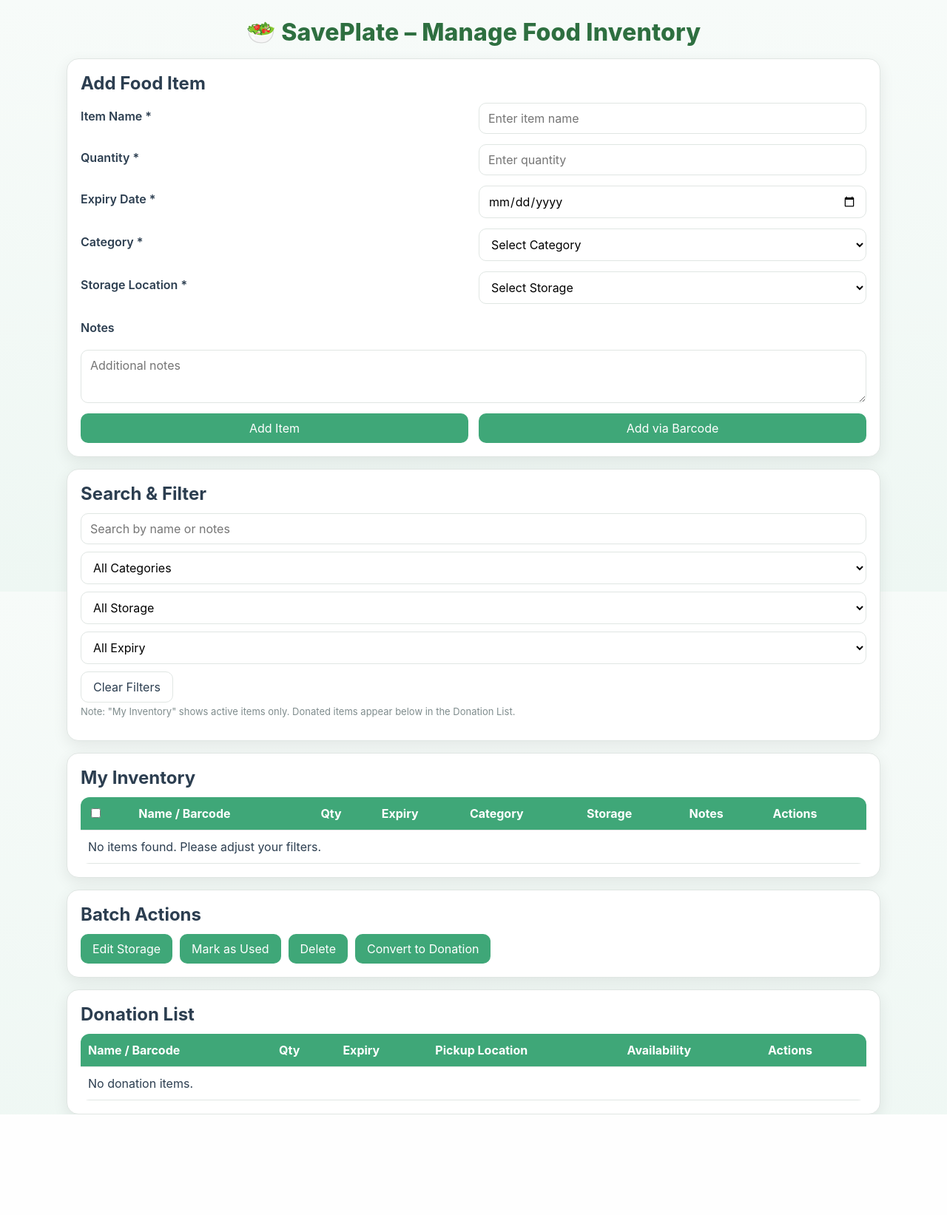
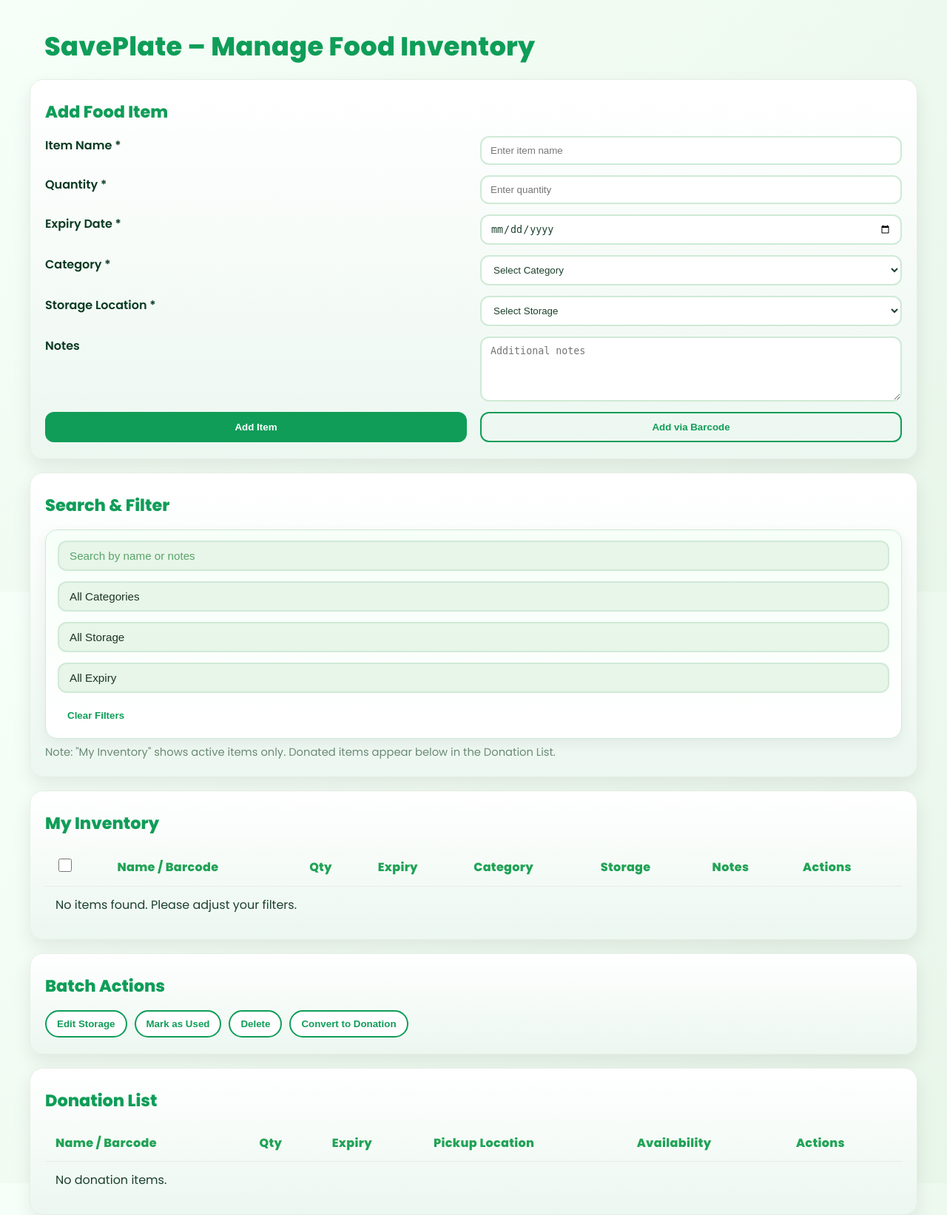
Before and after one commit to 1808723992/BIT216-Assignment-ZeoWaste, a PHP site: the page made by Manage Food Inventory_GUO.html in a window 1280 px wide. Shown: the whole page at 74% size. Before the commit the page ends 1507 px from the top, so only its background shows below. Run offline with PHP 8.4, Linux system fonts and the light colour scheme.

Commit message:
newwwwwwwwww
newwwwwwwwww

```diff
--- a/Manage Food Inventory_GUO.css
+++ b/Manage Food Inventory_GUO.css
@@ -1,182 +1,257 @@
-/* ===== Color System (GivingGreen-inspired) ===== */
+/* ================= SavePlate – Manage Food Inventory (Mint Green Theme) ================= */
+/* Google Fonts（可选，不想走外网可删除） */
+@import url('https://fonts.googleapis.com/css2?family=Poppins:wght@400;500;600;700;800&display=swap');
+
 :root{
-  --gg-primary:#3FA778;         /* main green */
-  --gg-primary-dark:#2E6F40;    /* deep green */
-  --gg-secondary:#6AC59C;       /* light green */
-  --gg-bg:#F5F7F6;              /* neutral background */
-  --gg-card:#FFFFFF;            /* card bg */
-  --gg-accent:#88D9C0;          /* accent light */
-  --gg-danger:#E74C3C;          /* delete */
-  --gg-warn:#F39C12;            /* warning (donation/near expiry) */
-  --gg-text:#2C3E50;            /* dark text */
-  --gg-muted:#7F8C8D;           /* muted */
-  --gg-border:#E0E6E3;          /* border */
-  --shadow:0 6px 20px rgba(0,0,0,0.08);
+  /* === Mint palette / Brand === */
+  --mint-50:#f6fff8;    /* 页面最浅底色 */
+  --mint-100:#e8f5e9;   /* 容器/控件浅底 */
+  --mint-150:#ecf7f0;
+  --mint-200:#cfead6;   /* 描边 */
+  --mint-300:#b9e5c5;   /* 聚焦光圈 */
+  --brand-primary:#0f9d58;     /* 主按钮/标题绿 */
+  --brand-primary-600:#0d8049; /* hover */
+  --brand-primary-700:#0b6b3e; /* active */
+  --brand-accent:#34a853;      /* 次级点缀绿 */
+
+  /* === Functional === */
+  --success:#2e7d32;
+  --warning:#ed6c02;
+  --error:#d32f2f;
+
+  /* === Surfaces & Text === */
+  --bg-page: linear-gradient(135deg, var(--mint-50), var(--mint-100));
+  --bg-card:#ffffff;
+  --line:#e5eee5;
+
+  --text-strong:#0a3a22;
+  --text-base:#1c402c;
+  --text-muted:#6b8a74;
+
+  --radius:18px;
+  --radius-sm:12px;
+  --shadow:0 10px 24px rgba(0,0,0,.08);
+  --focus:0 0 0 4px rgba(15,157,88,.20);
+
+  /* Withdraw 专用（高对比但同色系） */
+  --withdraw-bg:#1B5E20;
+  --withdraw-bg-hover:#164b1a;
+  --withdraw-text:#ffffff;
 }
 
-/* ===== Base ===== */
-*{box-sizing:border-box}
-html,body{height:100%}
+/* ====== Base ====== */
+* { box-sizing: border-box; }
+html, body { height: 100%; }
 body{
   margin:0;
-  font-family: Inter, Arial, sans-serif;
-  color:var(--gg-text);
-  background:linear-gradient(180deg,#f7fbf9 0%, #eef7f3 100%);
-  padding:24px;
+  font-family: Poppins, system-ui, -apple-system, "Segoe UI", Roboto, Arial, sans-serif;
+  color:var(--text-base);
+  background:var(--bg-page);
 }
-h1,h2,h3{margin:0 0 12px 0}
-h1{
-  text-align:center;
+.hidden{ display:none !important; }
+
+/* ====== Headings ====== */
+header{
+  max-width:1200px; margin:36px auto 0; padding:0 20px;
+}
+header h1{
+  margin:0 0 8px;
+  color:var(--brand-primary);
+  font-size:2.2rem;
   font-weight:800;
-  letter-spacing:0.2px;
-  color:var(--gg-primary-dark);
+  letter-spacing:.3px;
 }
-header{margin-bottom:12px}
 
-/* ===== Sections & Cards ===== */
-section, .modal-content{
-  background:var(--gg-card);
-  border:1px solid var(--gg-border);
-  border-radius:16px;
-  padding:18px;
-  margin:16px auto;
-  max-width:1100px;
+/* ====== Sections (cards) ====== */
+section{
+  max-width:1200px;
+  margin:18px auto;
+  padding:22px 20px;
+  background: linear-gradient(180deg, #fff, var(--mint-150));
+  border:1px solid var(--line);
+  border-radius:var(--radius);
   box-shadow:var(--shadow);
 }
-
-/* ===== Form Controls ===== */
-label{display:block; font-weight:600; margin:8px 0 6px}
-input, select, textarea, button{
-  font:inherit;
-}
-input[type="text"],input[type="number"],input[type="date"],select,textarea{
-  width:100%;
-  padding:10px 12px;
-  border:1px solid var(--gg-border);
-  border-radius:10px;
-  background:#fff;
-  outline:none;
-  transition:border-color .2s, box-shadow .2s;
-}
-input:focus,select:focus,textarea:focus{
-  border-color:var(--gg-primary);
-  box-shadow:0 0 0 3px rgba(63,167,120,0.15);
-}
-textarea{min-height:72px; resize:vertical}
-.form-section form{display:grid; grid-template-columns:1fr 1fr; gap:14px}
-.form-section form label, .form-section form input, .form-section form select, .form-section form textarea{grid-column:span 1}
-.form-section form textarea{grid-column:span 2}
-#addBtn{grid-column:span 1}
-#scanBtn{grid-column:span 1}
-
-/* ===== Buttons ===== */
-button{
-  padding:10px 16px;
-  border:none;
-  border-radius:10px;
-  cursor:pointer;
-  transition:transform .05s ease, background-color .2s ease, opacity .2s;
-  color:#fff;
-  background:var(--gg-primary);
-}
-button:hover{background:var(--gg-primary-dark)}
-button:active{transform:scale(0.98)}
-button.secondary{background:var(--gg-secondary); color:#0f3b2a}
-button.warn{background:var(--gg-warn)}
-button.danger{background:var(--gg-danger)}
-button.ghost{
-  background:transparent; color:var(--gg-text);
-  border:1px solid var(--gg-border);
+section h2{
+  margin:4px 0 16px;
+  color:var(--brand-primary);
+  font-size:1.4rem;
+  font-weight:800;
 }
 
-/* ===== Filters ===== */
+/* 小提示文字 */
+.helper{ margin:8px 0 0; color:var(--text-muted); font-size:.92rem; }
+
+/* ====== Form ====== */
+.form-section form{
+  display:grid;
+  grid-template-columns: repeat(2, minmax(220px, 1fr));
+  gap:14px 18px;
+}
+.form-section label{ font-weight:600; color:var(--text-strong); }
+input[type="text"], input[type="number"], input[type="date"], select, textarea{
+  width:100%;
+  background:#fff;
+  color:var(--text-base);
+  border:2px solid var(--mint-200);
+  border-radius:var(--radius-sm);
+  padding:10px 12px;
+  transition:border-color .15s ease, box-shadow .15s ease, background .15s ease;
+}
+textarea{ min-height:88px; resize:vertical; }
+input:focus, select:focus, textarea:focus{
+  outline:none; border-color:var(--brand-primary); box-shadow:var(--focus); background:#fff;
+}
+
+/* Form buttons */
+#addBtn, #scanBtn{
+  border:0; border-radius:var(--radius-sm);
+  padding:11px 14px; font-weight:700; cursor:pointer;
+  transition: transform .05s ease, box-shadow .2s ease, background .2s ease, color .2s ease;
+}
+#addBtn{ background:var(--brand-primary); color:#fff; }
+#addBtn:hover{ background:var(--brand-primary-600); }
+#addBtn:active{ background:var(--brand-primary-700); transform: translateY(1px); }
+
+#scanBtn{
+  background:transparent; color:var(--brand-primary);
+  border:2px solid var(--brand-primary);
+}
+#scanBtn:hover{ background:var(--brand-primary); color:#fff; }
+
+/* ====== Filter Bar ====== */
 .filter-section .filters{
-  display:flex; flex-wrap:wrap; gap:10px;
+  display:flex; flex-wrap:wrap; align-items:center; gap:14px;
+  background: linear-gradient(180deg, var(--mint-50), #ffffff);
+  border:1px solid var(--mint-200);
+  border-radius:16px;
+  padding:14px 16px;
+  box-shadow:0 6px 18px rgba(0,0,0,.06);
 }
-.filter-section input[type="text"], .filter-section select{min-width:180px}
-#clearFilters{background:#fff; color:var(--gg-text); border:1px solid var(--gg-border)}
-#clearFilters:hover{background:#f9fbfa}
+.filter-section input[type="text"], .filter-section select{
+  appearance:none; background:var(--mint-100);
+  border:2px solid var(--mint-200);
+  color:#1b3721; padding:10px 14px; border-radius:12px; font-size:.95rem;
+  transition:border-color .15s ease, box-shadow .15s ease, background .15s ease;
+}
+.filter-section input[type="text"]::placeholder{ color:#5aa56a; }
+.filter-section input[type="text"]:focus, .filter-section select:focus{
+  border-color:var(--brand-primary); box-shadow:0 0 0 4px var(--mint-300); background:#fff;
+}
+#clearFilters{
+  background:transparent; border:1px solid transparent; color:var(--brand-primary); font-weight:700;
+  padding:8px 12px; border-radius:10px; cursor:pointer;
+}
+#clearFilters:hover{ background:var(--mint-100); border-color:var(--mint-200); }
 
-/* ===== Table ===== */
-.inventory-section table{
-  width:100%;
-  border-collapse:collapse;
-  border-radius:12px;
-  overflow:hidden;
+/* ====== Tables ====== */
+table{ width:100%; border-collapse: collapse; }
+thead th{
+  text-align:left; padding:12px 14px;
+  color:#165a23;
+  background: linear-gradient(180deg, var(--brand-accent), var(--brand-primary));
+  background-clip: text; -webkit-text-fill-color: transparent;  /* 渐变字色 */
+  font-weight:800; letter-spacing:.02em;
 }
-.inventory-section thead{background:var(--gg-primary); color:#fff}
-.inventory-section th, .inventory-section td{
-  padding:12px 10px;
-  border-bottom:1px solid var(--gg-border);
-  text-align:left;
-  vertical-align:middle;
+tbody td{ padding:12px 14px; vertical-align: top; border-top:1px solid var(--line); }
+tbody tr:hover{ background: rgba(15,157,88,.05); }
+#inventoryTable thead, #donationTable thead{ border-bottom:1px solid var(--line); }
+
+/* Donation List：隐藏 Category / Storage / Notes 列（第 4/5/6 列） */
+#donationTable th:nth-child(4),
+#donationTable td:nth-child(4),
+#donationTable th:nth-child(5),
+#donationTable td:nth-child(5),
+#donationTable th:nth-child(6),
+#donationTable td:nth-child(6){ display:none; }
+
+/* Selectors */
+#selectAll{ width:18px; height:18px; accent-color:var(--brand-primary); }
+.row-select{ width:16px; height:16px; accent-color:var(--brand-primary); }
+
+/* ====== Row Actions ====== */
+.row-actions{ display:flex; flex-wrap:wrap; gap:8px; }
+.row-actions button{
+  border:0; border-radius:999px; padding:8px 12px; font-weight:700; cursor:pointer;
+  color:#fff; transition: transform .05s ease, box-shadow .2s ease, background .2s ease;
 }
-.inventory-section tbody tr:hover{background:#f8fcfa}
+.row-actions .edit{ background:#1f8e5a; }      .row-actions .edit:hover{ background:#19764b; }
+.row-actions .use{ background:#00796B; }       .row-actions .use:hover{ background:#01665b; }
+.row-actions .donate{ background:#ff8c1a; color:#1e1e1e; } .row-actions .donate:hover{ background:#ff7a00; color:#101010; }
+.row-actions .delete{ background:#e83b3b; }    .row-actions .delete:hover{ background:#c62828; }
 
-/* Status Pills */
-.pill{
-  display:inline-block;
-  padding:4px 8px;
-  border-radius:999px;
-  font-size:12px;
-  font-weight:700;
-  letter-spacing:.2px;
+/* ✅ 强化 Withdraw（edit-donation）按钮对比度 */
+.row-actions .edit-donation{
+  background: var(--withdraw-bg);
+  color: var(--withdraw-text);
+  border: 0;
+  border-radius: 999px;
+  padding: 8px 14px;
+  font-weight: 800;
+  box-shadow: 0 2px 6px rgba(27,94,32,.25);
 }
-.pill.near{background:rgba(243,156,18,.15); color:#8a5a07; border:1px solid rgba(243,156,18,.35)}
-.pill.expired{background:rgba(231,76,60,.12); color:#8a1a10; border:1px solid rgba(231,76,60,.35)}
-.pill.active{background:rgba(63,167,120,.14); color:#1d5b40; border:1px solid rgba(63,167,120,.35)}
-.pill.donated{background:#eafaf3; color:#1e6d4a; border:1px solid #c1ecd9}
+.row-actions .edit-donation:hover{ background: var(--withdraw-bg-hover); }
+.row-actions .edit-donation:focus-visible{ outline:none; box-shadow: 0 0 0 4px rgba(27,94,32,.22); }
+.row-actions .edit-donation:active{ transform: translateY(1px); }
 
-/* Action buttons in table */
-.row-actions{display:flex; gap:6px; flex-wrap:wrap}
-.row-actions button{padding:6px 10px; font-size:13px; border-radius:8px}
-.row-actions .edit{background:var(--gg-secondary); color:#0f3b2a}
-.row-actions .use{background:var(--gg-primary)}
-.row-actions .donate{background:var(--gg-warn)}
-.row-actions .delete{background:var(--gg-danger)}
+/* ====== Batch Actions ====== */
+.batch-buttons{ display:flex; flex-wrap:wrap; gap:10px; }
+.batch-buttons button{
+  border:2px solid var(--brand-primary);
+  background:#fff; color:var(--brand-primary);
+  border-radius:999px; padding:9px 14px; font-weight:800; cursor:pointer;
+}
+.batch-buttons button:hover{ background:var(--brand-primary); color:#fff; }
 
-/* ===== Batch Actions ===== */
-.batch-section .batch-buttons{display:flex; gap:10px; flex-wrap:wrap}
+/* ====== Pills ====== */
+.pill{ padding:4px 10px; border-radius:999px; font-size:12px; font-weight:700; display:inline-block; }
+.pill.active{  background: rgba(15,157,88,.12); color: var(--brand-primary); }
+.pill.near{    background: rgba(237,108,2,.12); color: var(--warning); }
+.pill.expired{ background: rgba(211,47,47,.12); color: var(--error); }
+.pill.donated{ background: rgba(0,121,107,.12); color: #00796B; }
 
-/* ===== Notification Toast ===== */
-.notification{
-  position:fixed; left:50%; top:20px; transform:translateX(-50%);
-  background:var(--gg-primary-dark); color:#fff; padding:12px 16px;
-  border-radius:12px; box-shadow:var(--shadow); z-index:9999;
-  min-width:280px; text-align:center;
-}
-.notification.error{background:var(--gg-danger)}
-.notification.warn{background:var(--gg-warn)}
-.hidden{display:none !important}
-
-/* ===== Modals ===== */
+/* ====== Modals ====== */
 .modal{
   position:fixed; inset:0; display:flex; align-items:center; justify-content:center;
-  backdrop-filter:blur(2px);
-  background:rgba(0,0,0,.25);
-  z-index:1000;
+  background: linear-gradient(135deg, rgba(255,255,255,.35), rgba(220,255,230,.25));
+  backdrop-filter: blur(8px); -webkit-backdrop-filter: blur(8px);
+  z-index: 999;
 }
-.modal-content{
-  width: min(640px, 94vw);
+.modal.hidden{ display:none; }
+.modal .modal-content{
+  width:min(560px, 92vw);
+  background: rgba(255,255,255,.92);
+  border:1px solid var(--line);
+  border-radius: var(--radius);
+  box-shadow: 0 10px 40px rgba(0,0,0,.25);
+  padding: 22px;
 }
-.modal-actions{
-  display:flex; gap:8px; justify-content:flex-end; margin-top:12px;
+.modal .modal-content h3{ margin:0 0 12px; color:var(--brand-primary); font-weight:800; }
+.modal .modal-actions{ display:flex; gap:10px; margin-top:12px; }
+.modal .modal-actions button{
+  padding:10px 14px; border-radius: var(--radius-sm); border:0; cursor:pointer; font-weight:700;
 }
+.modal .modal-actions button[type="submit"]{ background:var(--brand-primary); color:#fff; }
+.modal .modal-actions .cancelBtn{ background:#fff; color:var(--brand-primary); border:2px solid var(--brand-primary); }
+.modal input, .modal select, .modal textarea{ border:2px solid var(--mint-200); border-radius: var(--radius-sm); }
+.modal input:focus, .modal select:focus, .modal textarea:focus{ border-color:var(--brand-primary); box-shadow:var(--focus); }
 
-/* ===== Utilities ===== */
-.helper{
-  color:var(--gg-muted); font-size:13px; margin-top:4px;
+/* ====== Toast / Notification ====== */
+.notification{
+  position: fixed; left:50%; transform: translateX(-50%);
+  top:18px; z-index: 1000;
+  background: var(--brand-primary);
+  color:#fff; padding:10px 14px; border-radius: 12px;
+  box-shadow: var(--shadow);
+  font-weight:700; letter-spacing:.2px;
 }
-.error-text{color:var(--gg-danger); font-size:13px; margin-top:4px}
-mark{
-  background: #fff8b7;
-  padding:0 2px; border-radius:3px;
+.notification.error{ background: var(--error); }
+.notification.warn{  background: var(--warning); }
+
+/* ====== Responsive ====== */
+@media (max-width: 900px){
+  .form-section form{ grid-template-columns: 1fr; }
+  section{ padding:18px 16px; }
+  header{ margin-top:24px; }
+  header h1{ font-size:1.8rem; }
 }
-
-/* ===== Responsive ===== */
-@media (max-width: 780px){
-  .form-section form{grid-template-columns:1fr}
-  .form-section form textarea{grid-column:span 1}
-  .filter-section .filters{flex-direction:column; align-items:stretch}
-  .row-actions{gap:8px}
-}
--- a/Manage Food Inventory_GUO.html
+++ b/Manage Food Inventory_GUO.html
@@ -18,7 +18,7 @@
 
 <body>
   <header>
-    <h1>🥗 SavePlate – Manage Food Inventory</h1>
+    <h1> SavePlate – Manage Food Inventory</h1>
   </header>
 
   <!-- ===== Add Food Item Form ===== -->
```
